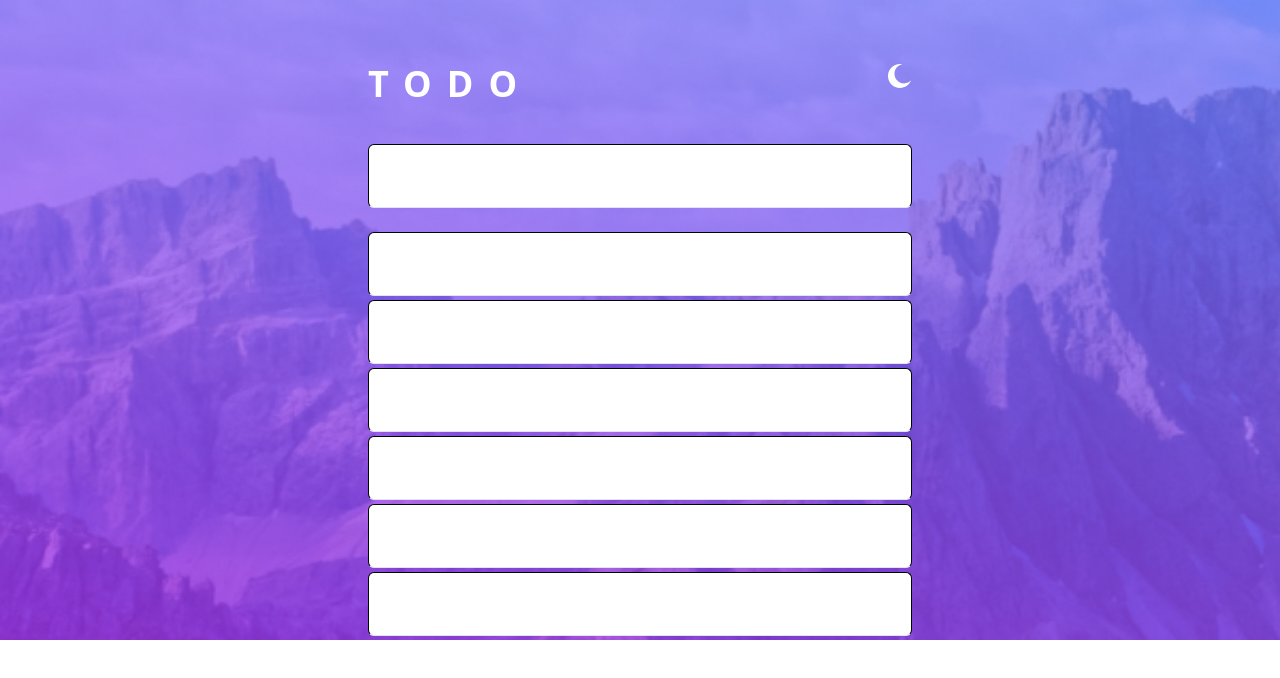
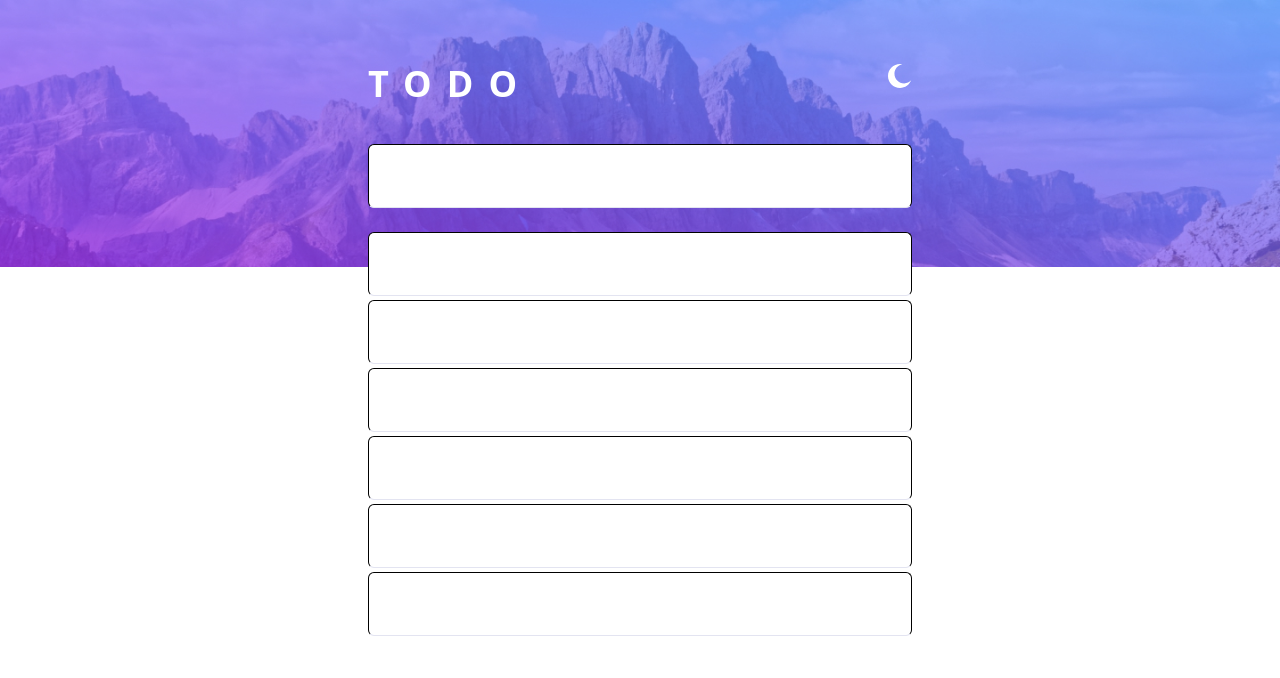
Before and after one commit to AhmedHesham303/Todo, a React (Vite) app: page / in a window 1280 px wide. Shown: the top 678 px of the page. Built offline with nearby package versions, Linux system fonts and the light colour scheme.

Commit message:
changing background img to contain

```diff
--- a/src/index.css
+++ b/src/index.css
@@ -5,7 +5,7 @@
 }
 @layer base {
   body {
-    @apply bg-cover bg-no-repeat flex justify-center items-center;
+    @apply bg-contain bg-no-repeat flex justify-center items-center;
     background-image: url("/src/assets/background-img-light.jpg");
   }
 }
```
